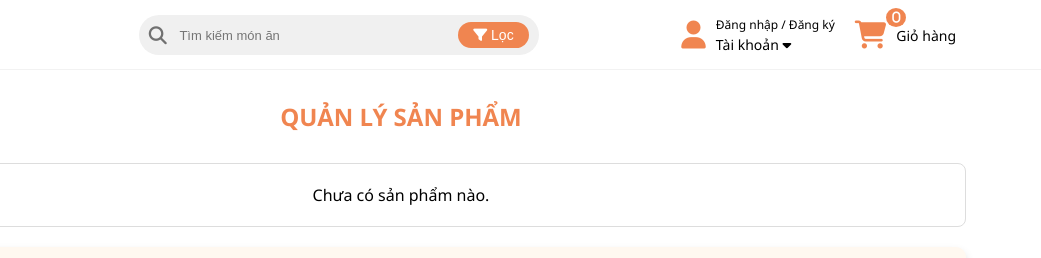
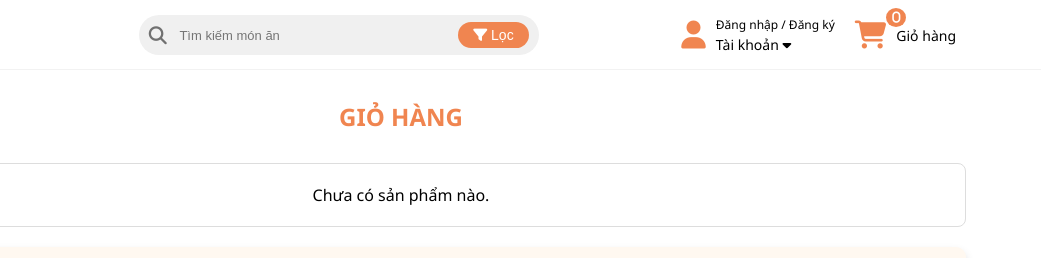
Before and after one commit to NguyenVuong1511/BTL_WebCoBan, a plain HTML site: page cart.html in a window 1280 px wide. Shown: the top 258 px of the page, 239-1280 px from the left. Drawn offline with Linux system fonts and the light colour scheme.

Commit message:
Upload cart.html

```diff
--- a/cart.html
+++ b/cart.html
@@ -63,7 +63,7 @@
     <div class="main">
         <div class="container">
             <div class="cart-manager">
-                <h2 style="text-align: center; text-transform: uppercase; color: var(--orange); margin: 30px 0px;">Quản lý sản phẩm</h2>
+                <h2 style="text-align: center; text-transform: uppercase; color: var(--orange); margin: 30px 0px;">GIỎ HÀNG</h2>
                 <div id="product-list"></div>
             </div>
             <div class="total_price">
```
